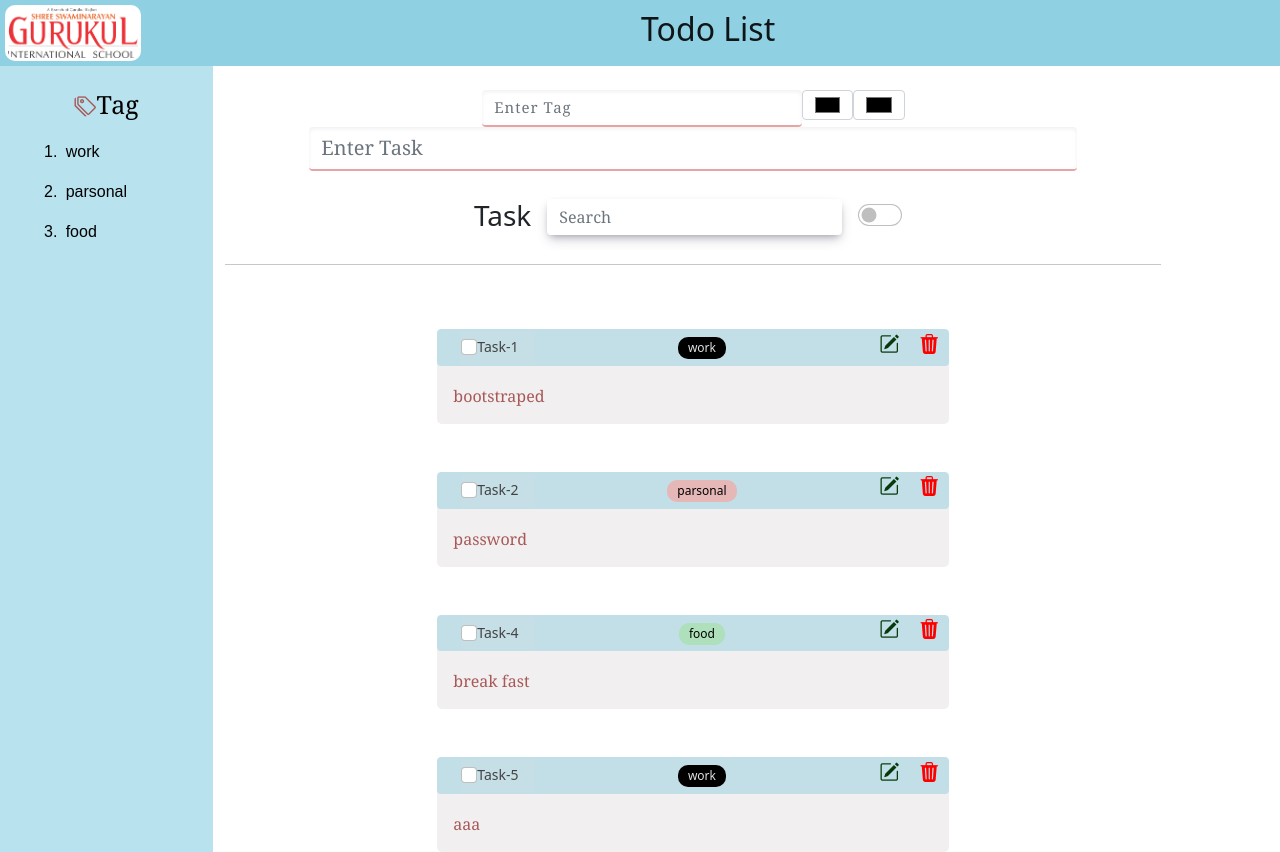
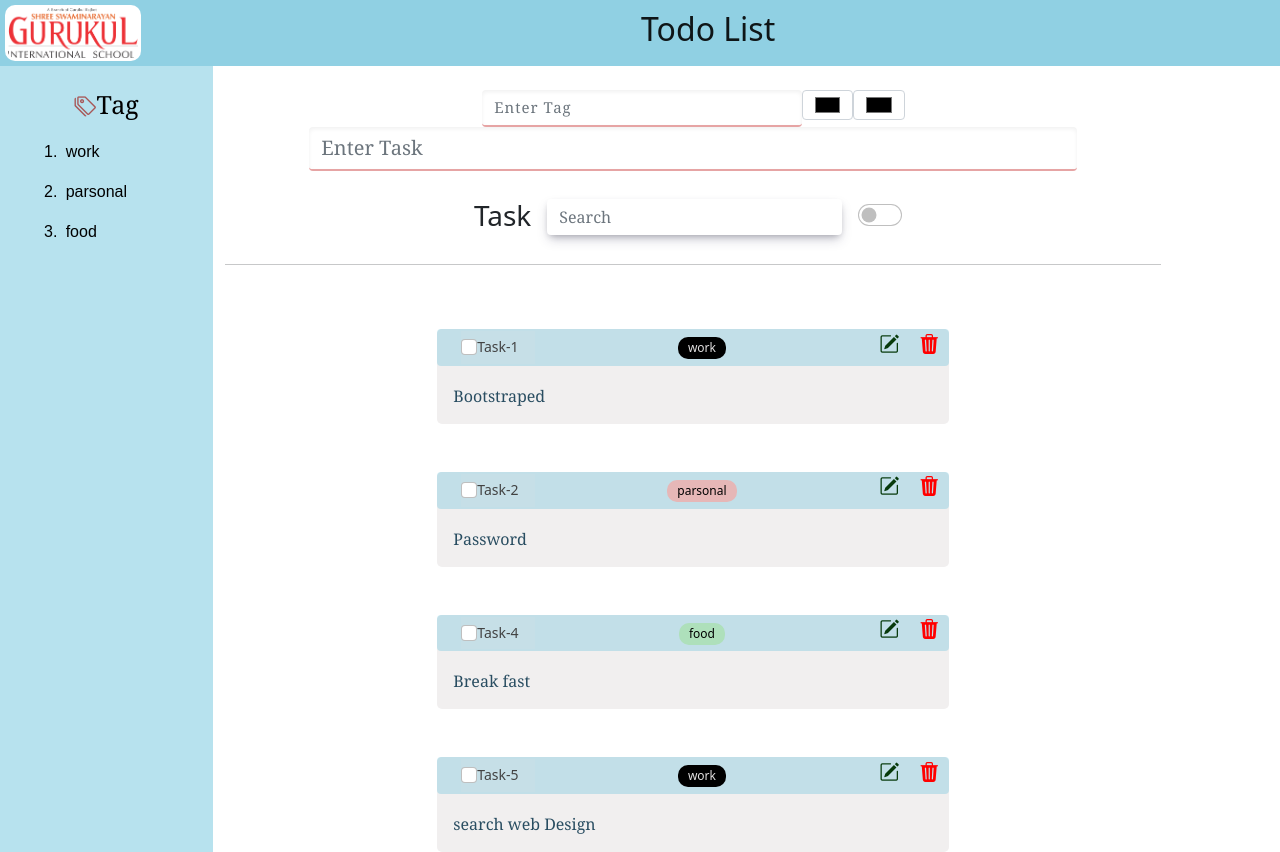
Before and after one commit to DHRUV0021/UI-TODOS, an Angular app: page / in a window 1280 px wide. Built offline with nearby package versions, Linux system fonts and the light colour scheme; data requests are answered from the project's data file.

Commit message:
Sum Change

```diff
--- a/db.json
+++ b/db.json
@@ -3,7 +3,7 @@
     {
       "completed": false,
       "tag_name": "work",
-      "task_name": "bootstraped",
+      "task_name": "Bootstraped",
       "id": 2
     },
     {
@@ -11,7 +11,7 @@
       "tag_name": "parsonal",
       "tag_fg_color": "#000000",
       "tag_bg_color": "#e6b7b7",
-      "task_name": "password",
+      "task_name": "Password",
       "id": 3
     },
     {
@@ -25,13 +25,13 @@
       "tag_name": "food",
       "tag_fg_color": "#000000",
       "tag_bg_color": "#aee0bb",
-      "task_name": "break fast",
+      "task_name": "Break fast",
       "id": 5
     },
     {
       "completed": false,
       "tag_name": "work",
-      "task_name": "aaa",
+      "task_name": "search web Design",
       "id": 6
     }
   ]
--- a/src/app/todos/todos.component.html
+++ b/src/app/todos/todos.component.html
@@ -53,7 +53,7 @@
                 </div>
                 <div
                     class="d-flex justify-content-xxl-center justify-content-xl-center justify-content-lg-center justify-content-md-center justify-content-sm-center justify-content-center">
-                    <input type="text" class="form-control taskInput" name="task" placeholder="Enter Task"
+                    <input type="text" class="form-control  text-capitallize  taskInput" name="task" placeholder="Enter Task"
                         [(ngModel)]="task.task_name ">
                 </div>
             </div>
--- a/src/index.html
+++ b/src/index.html
@@ -22,8 +22,8 @@
 <body>
   <app-root></app-root>
   <!-- separate path bootstrap -->
-  <script src="https://cdn.jsdelivr.net/npm/@popperjs/core@2.9.2/dist/umd/popper.min.js" integrity="sha384-IQsoLXl5PILFhosVNubq5LC7Qb9DXgDA9i+tQ8Zj3iwWAwPtgFTxbJ8NT4GN1R8p" crossorigin="anonymous"></script>
-<script src="https://cdn.jsdelivr.net/npm/bootstrap@5.0.2/dist/js/bootstrap.min.js" integrity="sha384-cVKIPhGWiC2Al4u+LWgxfKTRIcfu0JTxR+EQDz/bgldoEyl4H0zUF0QKbrJ0EcQF" crossorigin="anonymous"></script>
+  <script src="https://cdn.jsdelivr.net/npm/@popperjs/core@2.9.2/dist/umd/popper.min.js"></script>
+<script src="https://cdn.jsdelivr.net/npm/bootstrap@5.0.2/dist/js/bootstrap.min.js"></script>
 
 
 </body>
--- a/src/styles.scss
+++ b/src/styles.scss
@@ -173,7 +173,7 @@
 }
 
 .Card-Task .Edit:hover {
-    color: rgba(0, 255, 0, 0.836);
+    color: rgba(21, 82, 21, 0.836);
 }
 
 .Card-Task .Delete {
@@ -182,10 +182,10 @@
 }
 
 .Card-Task .Delete:hover {
-    color: rgb(22, 22, 22);
+    color: rgb(201, 101, 101);
 }
 .card-body p{
-    color:#a85858;
+    color:#294d61;
     font-family:Cambria, Cochin, Georgia, Times, 'Times New Roman', serif;
 }
 
```
